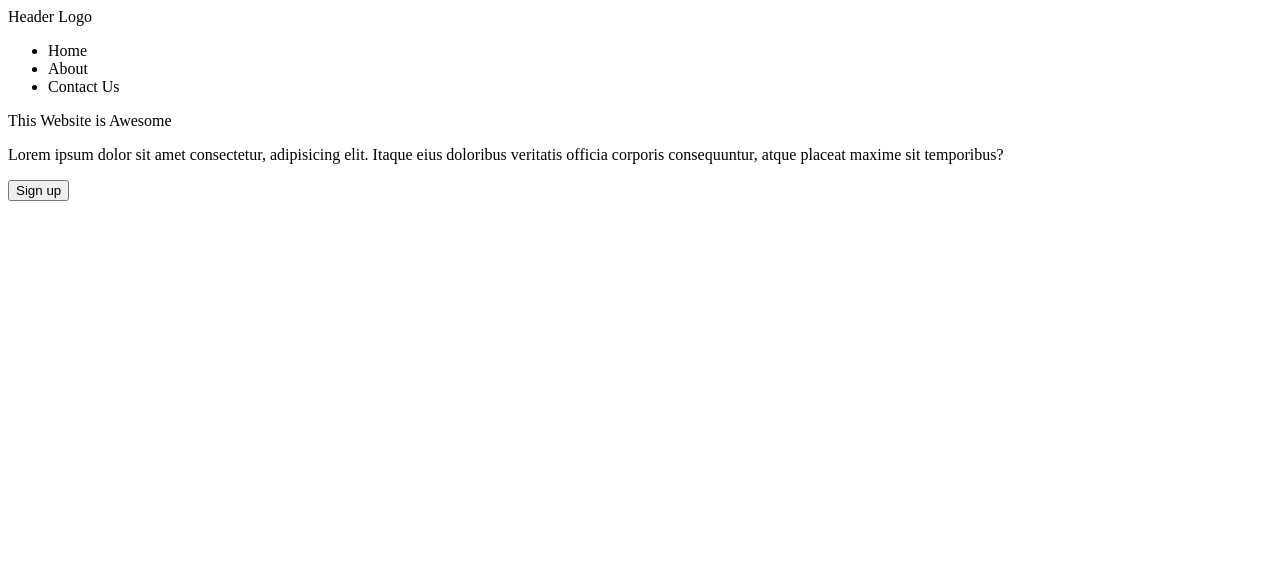
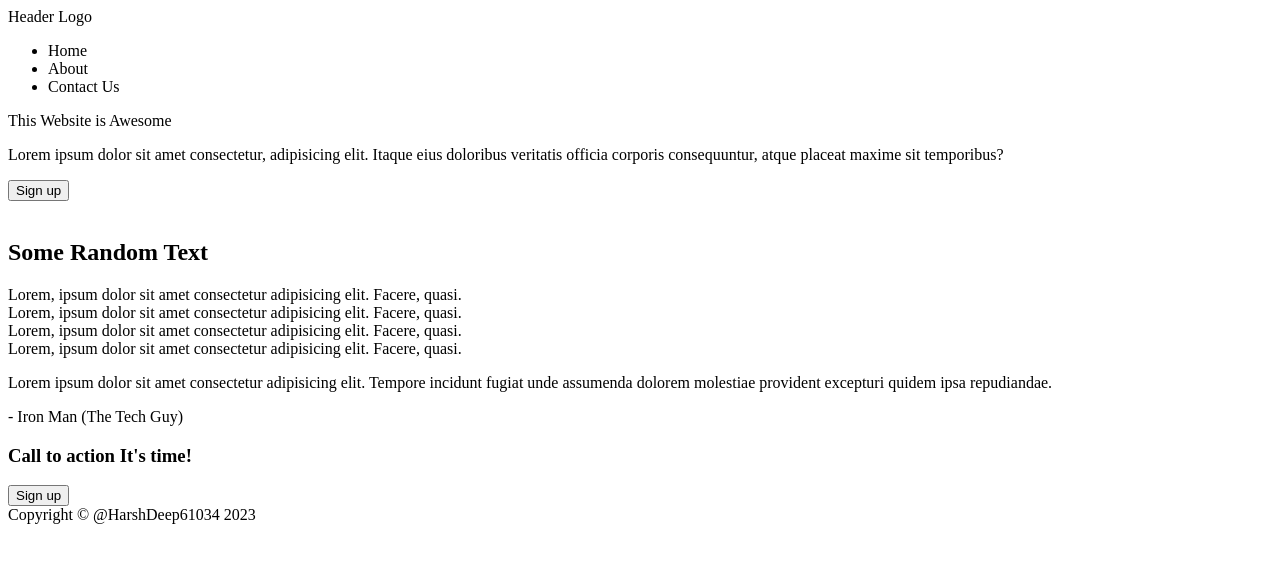
Before and after one commit to HarshDeep61034/odin-css, a plain HTML site: page index.html in a window 1280 px wide. Drawn offline with Linux system fonts and the light colour scheme.

Commit message:
html part done

```diff
--- a/index.html
+++ b/index.html
@@ -22,16 +22,46 @@
         </nav>
         <div class="text">
             <span class="bold">This Website is Awesome</span>
-            <p>Lorem ipsum dolor sit amet consectetur, adipisicing elit. Itaque eius doloribus veritatis officia corporis consequuntur, atque placeat maxime sit temporibus?</p>
+            <p>Lorem ipsum dolor sit amet consectetur, adipisicing elit. Itaque eius doloribus veritatis officia
+                corporis consequuntur, atque placeat maxime sit temporibus?</p>
             <button type="button" class="sign-up">Sign up</button>
 
         </div>
         <div class="img">
-
             <img src="lol.jpg" alt="">
-
         </div>
     </main>
+    <section>
+        <h2>Some Random Text</h2>
+        <div class="flexbox">
+            <div><span>Lorem, ipsum dolor sit amet consectetur adipisicing elit. Facere, quasi.</span></div>
+            <div><span>Lorem, ipsum dolor sit amet consectetur adipisicing elit. Facere, quasi.</span></div>
+            <div><span>Lorem, ipsum dolor sit amet consectetur adipisicing elit. Facere, quasi.</span></div>
+            <div><span>Lorem, ipsum dolor sit amet consectetur adipisicing elit. Facere, quasi.</span></div>
+        </div>
+    </section>
+    <section class="quote">
+        <p>Lorem ipsum dolor sit amet consectetur adipisicing elit. Tempore incidunt fugiat unde assumenda dolorem
+            molestiae provident excepturi quidem ipsa repudiandae.</p>
+        <span>
+            - Iron Man (The Tech Guy)
+        </span>
+    </section>
+    <section class="last">
+        <div class="last-div">
+            <div class="para">
+                <h3>
+                    Call to action It's time!
+                </h3>
+            </div>
+            <div class="login">
+                <button type="button" class="last-btn">Sign up</button>
+            </div>
+        </div>
+    </section>
+    <footer>
+        <div>Copyright &copy; @HarshDeep61034 2023</div>
+    </footer>
 </body>
 
 </html>
```
